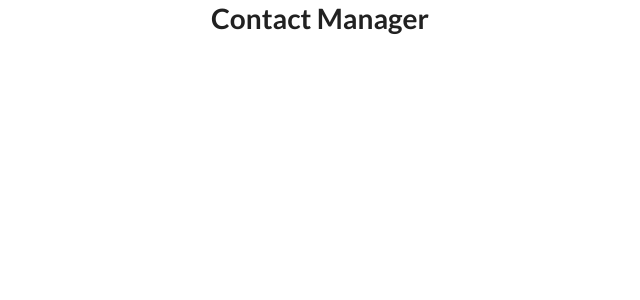
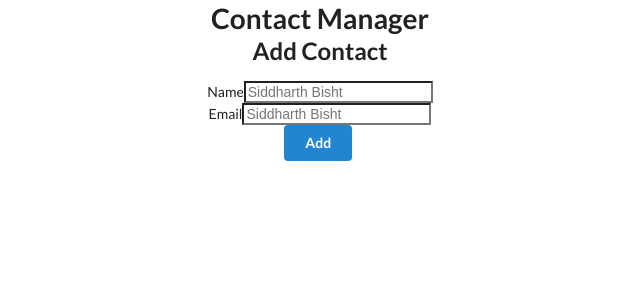
Before and after one commit to OfficialSiddharthBisht/React-Contact-Manager, a React (Create React App) app: page / in a window 1280 px wide. Shown: the top 300 px of the page, without its empty margins (320-960 px from the left). Built offline with nearby package versions, Linux system fonts and the light colour scheme.

Commit message:
Making add contact component using class component

```diff
--- a/src/components/AddContact.jsx
+++ b/src/components/AddContact.jsx
@@ -0,0 +1,27 @@
+import React from "react";
+
+class AddContact extends React.Component{
+    render(){
+        return(
+            <div>
+                <div>
+                    <h2>Add Contact</h2>
+                    <form>
+                        <div>
+                            <label>Name</label>
+                            <input type="text" name = "name" placeholder="Siddharth Bisht" />
+                        </div>
+                        <div>
+                            <label>Email</label>
+                            <input type="text" name = "name" placeholder="Siddharth Bisht" />
+                        </div>
+                        <button className="ui button blue">Add</button>
+                    </form>
+                </div>
+            </div>
+        );
+    }
+}
+
+
+export default AddContact;
--- a/src/components/App.js
+++ b/src/components/App.js
@@ -8,7 +8,7 @@
   return (
     <div className="App">
       <Header />
-      {/* <AddContact /> */}
+      <AddContact />
       {/* <ContactList /> */}
     </div>
   );
```
